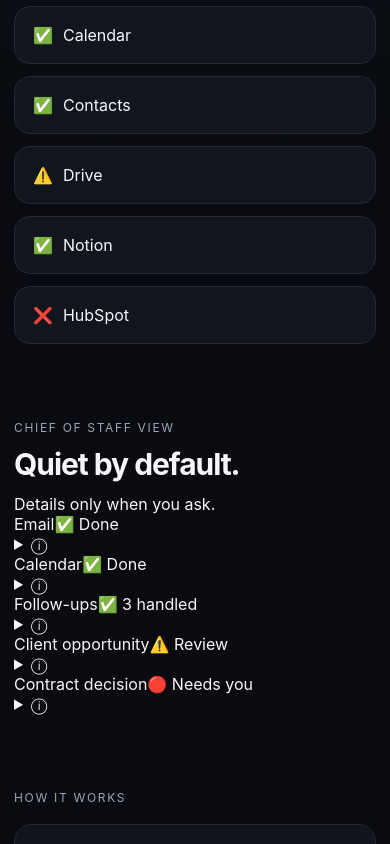
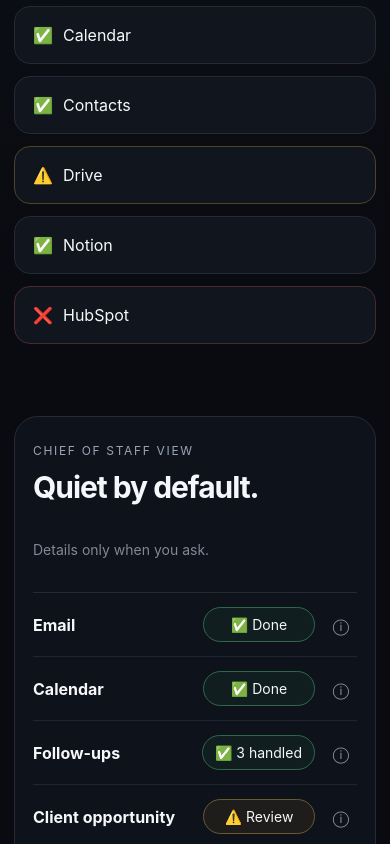
Before and after one commit to Emodv/atlas-ai-chief-of-staff, a Next.js app in the folder apps/web/: page / in a window 390 px wide. Shown: the part 1156-2000 px from the top of the page. Built offline with nearby package versions, Linux system fonts and the light colour scheme.

Commit message:
Add minimalist status and trust bucket UI

```diff
--- a/apps/web/app/globals.css
+++ b/apps/web/app/globals.css
@@ -8,13 +8,13 @@
 * { box-sizing: border-box; }
 body { margin: 0; background: radial-gradient(circle at top, #141927 0, #090b10 38%); }
 main { width: min(1120px, calc(100% - 40px)); margin: 0 auto; padding: 72px 0 96px; }
-.hero { max-width: 830px; padding: 72px 0 60px; }
+.hero { max-width: 880px; padding: 72px 0 60px; }
 .eyebrow,.label { letter-spacing: .14em; text-transform: uppercase; font-size: 12px; color: #9aa5b5; }
 h1 { font-size: clamp(48px, 8vw, 88px); line-height: .98; letter-spacing: -.055em; margin: 16px 0 24px; max-width: 900px; }
 h2 { font-size: clamp(30px, 4vw, 48px); letter-spacing: -.035em; margin: 10px 0 12px; }
 h3 { margin: 18px 0 8px; font-size: 22px; }
 p { color: #aeb7c4; line-height: 1.65; }
-.lede { font-size: 21px; max-width: 720px; }
+.lede { font-size: 21px; max-width: 760px; }
 .actions { display:flex; gap:18px; align-items:center; margin-top:32px; }
 button { background:#f2f5f8; color:#0b0d11; border:0; border-radius:999px; padding:14px 22px; font-weight:700; cursor:pointer; }
 a { color:#d9dfe8; text-decoration:none; }
@@ -23,16 +23,36 @@
 .signal strong { font-size:24px; }
 .signal span { color:#8d98a8; }
 .section { margin-top:72px; }
+.sectionHeader { display:flex; justify-content:space-between; align-items:flex-end; gap:24px; }
+.microcopy { color:#7f8997; font-size:14px; padding-bottom:14px; }
 .connectorGrid { display:grid; grid-template-columns:repeat(3,1fr); gap:12px; margin-top:18px; }
 .connector { padding:18px; border-radius:16px; border:1px solid #242a34; background:#11151d; display:flex; gap:10px; align-items:center; }
-.dot { width:8px; height:8px; border-radius:999px; background:#d9dee8; box-shadow:0 0 18px rgba(255,255,255,.35); }
+.connector.review { border-color:#4c4427; }
+.connector.missing { border-color:#482a2e; }
+.statusIcon { width:20px; text-align:center; }
 .stageGrid { display:grid; grid-template-columns:repeat(4,1fr); gap:14px; margin-top:18px; }
 .stageGrid article { min-height:210px; padding:24px; border-radius:18px; border:1px solid #242a34; background:#10141b; }
 .stageGrid article > span { width:34px; height:34px; display:grid; place-items:center; border:1px solid #303745; border-radius:999px; color:#aab3c0; }
+.statusSection { padding:30px; border:1px solid #252b36; background:rgba(18,22,31,.65); border-radius:24px; }
+.statusTable { margin-top:20px; border-top:1px solid #242a34; }
+.statusRow { display:grid; grid-template-columns:1fr auto 38px; gap:18px; align-items:center; min-height:64px; border-bottom:1px solid #202631; }
+.area { font-weight:650; }
+.trustPill { min-width:132px; text-align:center; padding:8px 12px; border:1px solid #303744; border-radius:999px; font-size:14px; }
+.trustPill.green { background:rgba(36,92,62,.16); border-color:#2f684a; }
+.trustPill.yellow { background:rgba(113,91,31,.16); border-color:#6b5a2d; }
+.trustPill.red { background:rgba(111,44,50,.16); border-color:#6b343a; }
+details { position:relative; }
+summary { list-style:none; cursor:pointer; color:#8f99a7; text-align:center; user-select:none; }
+summary::-webkit-details-marker { display:none; }
+details p { position:absolute; z-index:2; right:0; top:24px; width:280px; margin:0; padding:14px; border-radius:12px; border:1px solid #2b3340; background:#0f131a; box-shadow:0 18px 50px rgba(0,0,0,.35); font-size:13px; }
 .twin { margin-top:72px; }
 @media (max-width: 760px) {
   main { width:min(100% - 28px, 1120px); padding-top:24px; }
   .hero { padding-top:48px; }
   .panel,.twin,.stageGrid,.connectorGrid { grid-template-columns:1fr; }
-  .actions { align-items:flex-start; flex-direction:column; }
+  .actions,.sectionHeader { align-items:flex-start; flex-direction:column; }
+  .statusSection { padding:22px 18px; }
+  .statusRow { grid-template-columns:1fr auto 32px; gap:10px; }
+  .trustPill { min-width:112px; }
+  details p { right:-4px; width:min(280px, 72vw); }
 }
```
